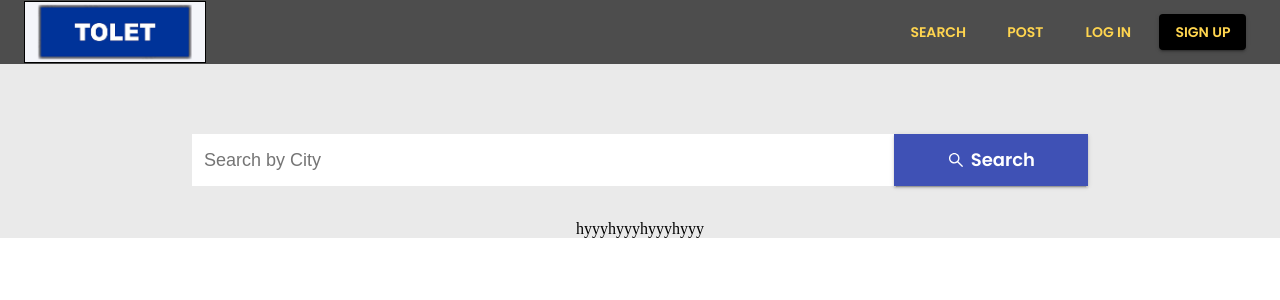
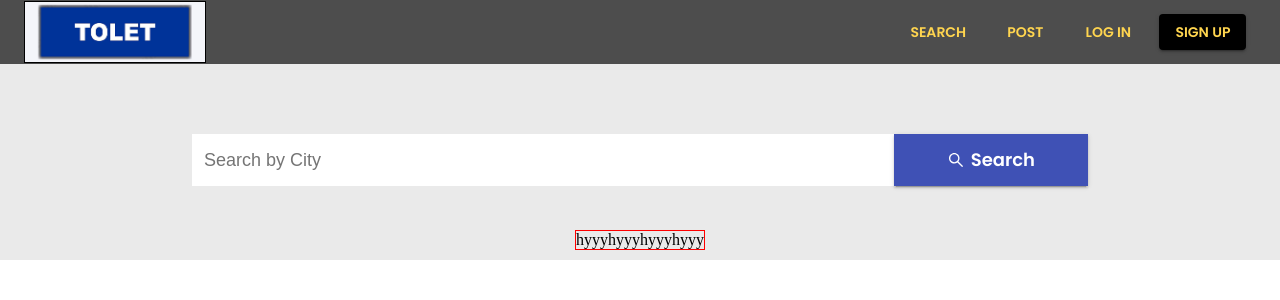
Before and after one commit to chadokarvijay/To-Let-24, a React (Create React App) app in the folder client/: page /search in a window 1280 px wide. Shown: the top 300 px of the page. Built offline with nearby package versions, Linux system fonts and the light colour scheme.

Commit message:
Props passed

```diff
--- a/client/src/components/Search.jsx
+++ b/client/src/components/Search.jsx
@@ -4,6 +4,7 @@ import { Button } from '@material-ui/core'
 import {AiOutlineSearch} from 'react-icons/ai'
 import List from '../images/list.json'
 import Rent from './Cards/Rent.jsx'
+import img from '../images/room.png'
 const Search=()=>{
 
     const [search, setSearch]= useState("")
@@ -27,12 +28,12 @@ const Search=()=>{
     const useStyles = makeStyles({
         root: {
             marginTop:"60px",
-
             display: "flex",
             justifyContent:"center",
             flexDirection:"column",
             "alignItems":"center",
-            backgroundColor:"#eaeaea"
+            backgroundColor:"#eaeaea",
+
 
         },
         searchBox:
@@ -51,7 +52,15 @@ const Search=()=>{
             height:"52px",
             padding:"0 12px",
             fontSize:"18px"
-          }
+          },
+         searchList:
+         {
+             margin:"10px",
+             display: "flex",
+             justifyContent: "space-around",
+             border: "1px solid red",
+             flexWrap: "wrap",
+         }
 
 
        })
@@ -66,9 +75,9 @@ const Search=()=>{
         <Button type="submit" variant="contained" color="primary" style={{height:"52px",fontSize:"18px",width:"200px",textTransform: 'capitalize',display:"flex",justifyContent:"space-around",padding:" 0 50px",borderRadius:"0"}}><AiOutlineSearch/> Search</Button>
         </div>
 
-        <div>
+        <div className={classes.searchList}>
         {searchList.map((ele, i) => {
-                  return <Rent/>
+                  return <Rent image={ele.image} type={ele.type} city={ele.city} location={ele.location} bedrooms={ele.bedrooms} price={ele.price}/>
 
         })}
 
```
